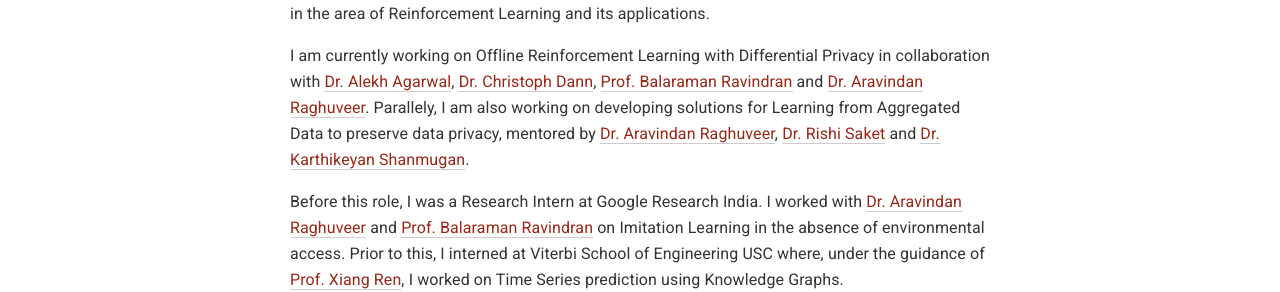
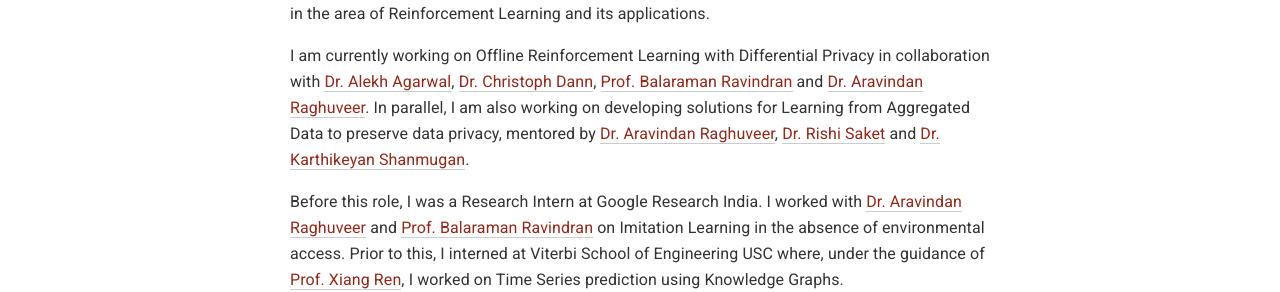
Before and after one commit to navoditas/navoditas.github.io, a Jekyll site: the page built from index.md, in a window 1280 px wide. Shown: the part 690-982 px from the top of the page. Built offline with Jekyll 4.4.1, drawn with Linux system fonts in a browser that asks for light colours.

Commit message:
Minor change.

```diff
--- a/index.md
+++ b/index.md
@@ -33,7 +33,7 @@ permalink:  /
 
 I am a Research Software Engineer at [Google Research India](https://research.google/locations/india/). My research interests lie primarily in the area of Reinforcement Learning and its applications.
 
-I am currently working on Offline Reinforcement Learning with Differential Privacy in collaboration with [Dr. Alekh Agarwal](https://alekhagarwal.net), [Dr. Christoph Dann](https://cdann.net), [Prof. Balaraman Ravindran](http://www.cse.iitm.ac.in/~ravi/) and [Dr. Aravindan Raghuveer](https://research.google/people/107631/). Parallely, I am also working on developing solutions for Learning from Aggregated Data to preserve data privacy, mentored by [Dr. Aravindan Raghuveer](https://research.google/people/107631/), [Dr. Rishi Saket](https://research.google/people/107857/) and [Dr. Karthikeyan Shanmugan](https://research.google/people/KarthikeyanShanmugam/).
+I am currently working on Offline Reinforcement Learning with Differential Privacy in collaboration with [Dr. Alekh Agarwal](https://alekhagarwal.net), [Dr. Christoph Dann](https://cdann.net), [Prof. Balaraman Ravindran](http://www.cse.iitm.ac.in/~ravi/) and [Dr. Aravindan Raghuveer](https://research.google/people/107631/). In parallel, I am also working on developing solutions for Learning from Aggregated Data to preserve data privacy, mentored by [Dr. Aravindan Raghuveer](https://research.google/people/107631/), [Dr. Rishi Saket](https://research.google/people/107857/) and [Dr. Karthikeyan Shanmugan](https://research.google/people/KarthikeyanShanmugam/).
 
 Before this role, I was a Research Intern at Google Research India. I worked with [Dr. Aravindan Raghuveer](https://research.google/people/107631/) and [Prof. Balaraman Ravindran](http://www.cse.iitm.ac.in/~ravi/) on Imitation Learning in the absence of environmental access. Prior to this, I interned at Viterbi School of Engineering USC where, under the guidance of [Prof. Xiang Ren](https://shanzhenren.github.io), I worked on Time Series prediction using Knowledge Graphs.
 
```
